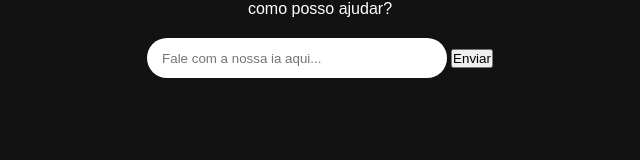
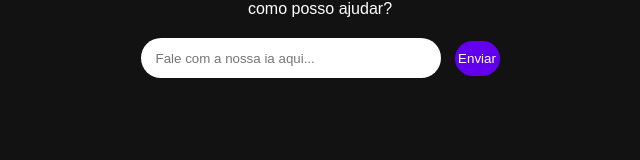
Before and after one commit to kraazy74/calculadora_com_ia, a plain HTML site: page ia/ia.html in a window 1280 px wide. Shown: the whole page, without its empty margins (320-960 px from the left). Drawn offline with Linux system fonts and the light colour scheme.

Commit message:
comit
colocando o botao para funcionar

```diff
--- a/ia/ia.css
+++ b/ia/ia.css
@@ -27,3 +27,13 @@
     border: none;
     padding: 0 15px;
 }
+.btn_enviar{
+    width: 45px;
+    height: 35px;
+    border-radius: 45px;
+    border: none;
+    margin-left: 10px;
+    background-color: #6200EE;
+    color: white;
+    cursor: pointer;
+}
```
Also changed, not shown: calculadora/index.html (+1 -1 lines).
